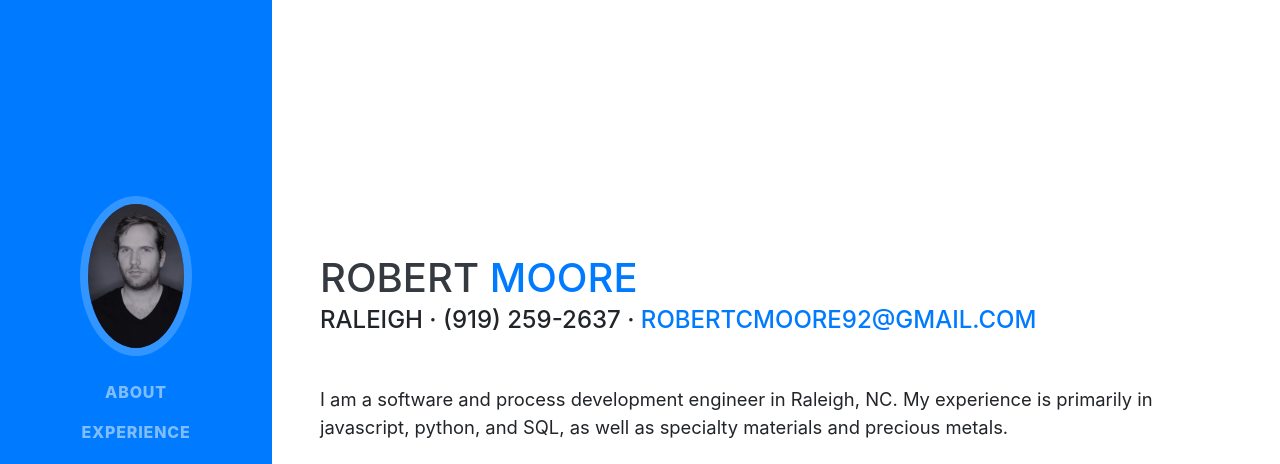
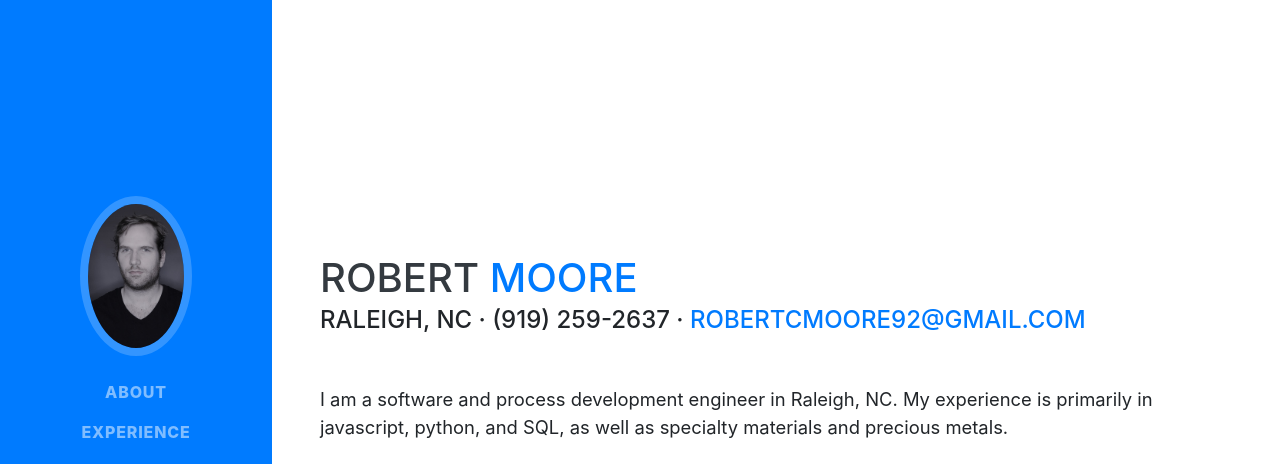
Before and after one commit to robertmoore40/portfolio, a website with bundled scripts: page index.html in a window 1280 px wide. Shown: the top 464 px of the page. Built offline with nearby package versions, Linux system fonts and the light colour scheme; a web font is replaced by a local one.

Commit message:
changed address

```diff
--- a/index.html
+++ b/index.html
@@ -66,7 +66,7 @@
         <h1 class="mb-0">Robert
           <span class="text-primary">Moore</span>
         </h1>
-        <div class="subheading mb-5">Raleigh · (919) 259-2637 ·
+        <div class="subheading mb-5">Raleigh, NC · (919) 259-2637 ·
           <a href="mailto:name@email.com">robertcmoore92@gmail.com</a>
         </div>
         <p class="lead mb-5">I am a software and process development engineer in Raleigh, NC. My experience is primarily in javascript, python, and SQL, as well as specialty materials and precious metals.</p>
```
